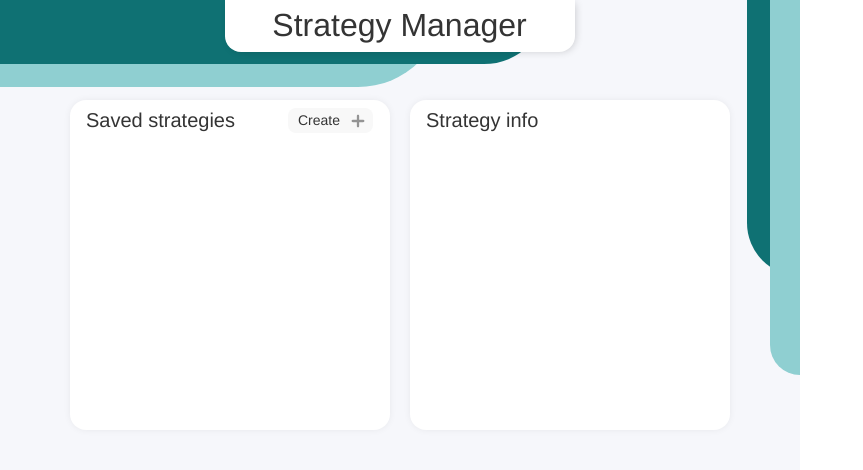
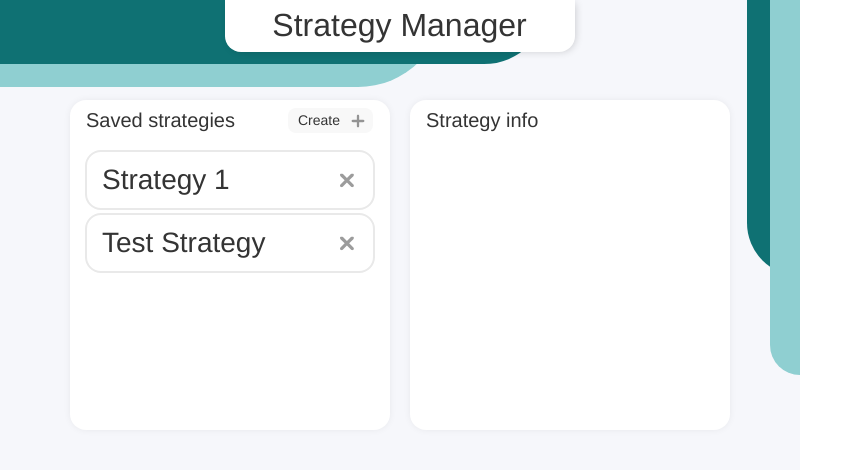
Before and after one commit to JakeThomson/ATB_front-end, a React (Create React App) app: page /strategy-manager in a window 1280 px wide. Shown: the top 470 px of the page, without its empty margins (0-863 px from the left). Built offline with nearby package versions, Linux system fonts and the light colour scheme.

Commit message:
Added interactable saved strategy list.

```diff
--- a/src/components/strategy-editor/SelectionRow.react.js
+++ b/src/components/strategy-editor/SelectionRow.react.js
@@ -3,7 +3,7 @@ import { Draggable } from "react-beautiful-dnd";
 import {ReactComponent as RemoveSVG} from '../../images/close.svg';
 
 
-class OpenTradeList extends Component {
+class SelectionRow extends Component {
 
   handleModuleClick = () => {
     this.props.handleModuleClick(this.props.method);
@@ -38,4 +38,4 @@ class OpenTradeList extends Component {
   }
 }
 
-export default OpenTradeList;
+export default SelectionRow;
--- a/src/components/strategy-manager/SavedStrategies.react.js
+++ b/src/components/strategy-manager/SavedStrategies.react.js
@@ -3,11 +3,47 @@ import '../../css/strategy-manager/saved-strategies.css';
 import {ReactComponent as CloseSVG} from '../../images/close.svg';
 import { Link } from "react-router-dom";
 
+class SelectionRow extends Component {
+
+  handleStrategyClick = () => {
+    this.props.handleStrategyClick(this.props.strategy);
+  }
+
+  handleDeleteClick = (e) => {
+    e.stopPropagation();
+    this.props.handleRemoveClick(this.props.strategy);
+  }
+
+  render() {
+    return (
+        <div
+          onClick={this.handleStrategyClick}
+          id="selection-row" className={"row col-12 mx-auto" + (this.props.selected ? " selected" : "")}
+        >
+          <h3 className="col-11 px-0 strategy-editor-header my-auto">{this.props.strategy}</h3>
+          <div className="col-1 px-0">
+            <button id="remove-btn-container" className="my-auto" onClick={this.handleDeleteClick} onMouseDown={e => e.preventDefault()}>
+              <CloseSVG id="remove-btn-icon"/>
+            </button>
+          </div>
+        </div>
+    )
+  }
+}
+
 export default class SavedStrategies extends Component {
   constructor(props) {
     super(props);
     this.state = {
-      items: []
+      items: ["Strategy 1", "Test Strategy"]
+    }
+  }
+
+  handleStrategyClick = (method) => {
+    if(this.props.selected !== method) {
+      this.props.handleSelected(method);
+    } else {
+      this.props.handleSelected(undefined);
     }
   }
 
@@ -20,7 +56,9 @@ export default class SavedStrategies extends Component {
           <CloseSVG id="new-btn-icon"/>
         </Link>
         <div id="selection-row-container">
-
+          {
+            this.state.items.map((strategy, i) => <SelectionRow selected={strategy === this.props.selected} strategy={strategy} handleStrategyClick={this.handleStrategyClick} key={i}/>)
+          }
         </div>
       </div>
     );
--- a/src/pages/StrategyEditor.js
+++ b/src/pages/StrategyEditor.js
@@ -35,7 +35,7 @@ class StrategyEditor extends Component {
     }
   }
 
-  componentDidMount() {
+  componentWillMount() {
     // Fill UI with data from database.
     fetch(`${this.state.server}/strategies/modules`, {
       headers : {
--- a/src/pages/StrategyManager.js
+++ b/src/pages/StrategyManager.js
@@ -4,6 +4,19 @@ import SavedStrategies from '../components/strategy-manager/SavedStrategies.reac
 import StrategyHistory from '../components/strategy-manager/StrategyHistory.react';
 
 class StrategyManager extends Component {
+  constructor(props) {
+    super(props);
+    this.state = {
+      selected: undefined
+    }
+  }
+
+  handleSelected = (selected) => {
+    console.log(selected)
+    this.setState({
+      selected,
+    });
+  }
 
   render() {
     return (
@@ -11,7 +24,7 @@ class StrategyManager extends Component {
         <div id="page-name-container" style={{fontSize: "2rem"}}>
           <h2 className="strategy-editor-header ml-4 text-nowrap overflow-hidden" style={{marginTop:".4rem", maxWidth:"86%"}} >Strategy Manager</h2>
         </div>
-        <SavedStrategies />
+        <SavedStrategies selected={this.state.selected} handleSelected={this.handleSelected}/>
         <StrategyHistory />
         <div className="background">
           <div id="bg-square-1"/>
```
